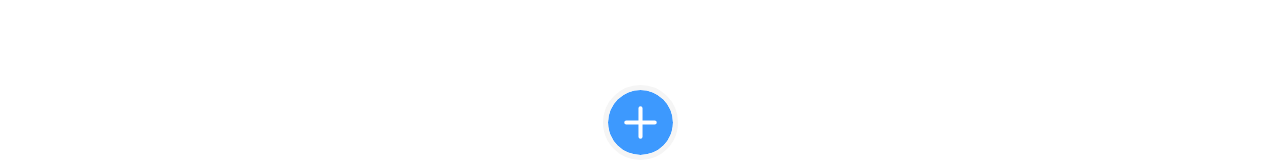
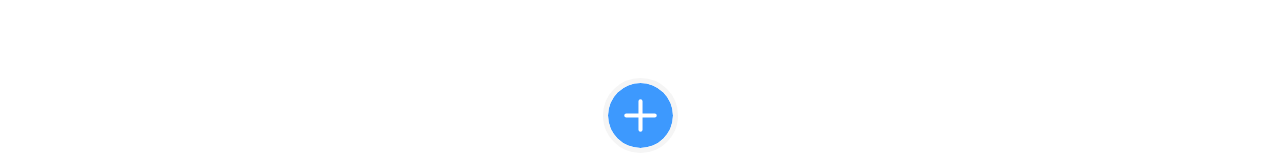
Before and after one commit to GoncaloFig/ShotlessAppV4, a Next.js app: page / in a window 1280 px wide. Shown: the part 632-797 px from the top of the page. Built offline with nearby package versions, Linux system fonts and the light colour scheme.

Commit message:
remove padding addPlayerContainer

```diff
--- a/styles/PlayersContainer.scss
+++ b/styles/PlayersContainer.scss
@@ -17,7 +17,7 @@
     display: flex;
     justify-content: center;
     align-items: center;
-    padding-top: 15px;
+    //padding-top: 15px;
 
 }
 
```
